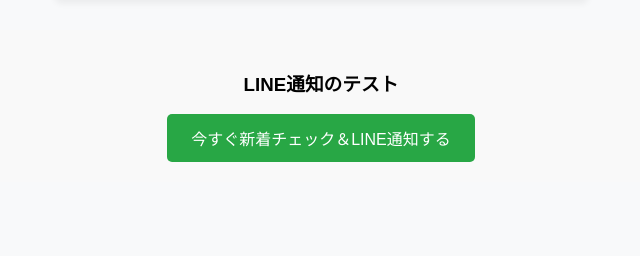
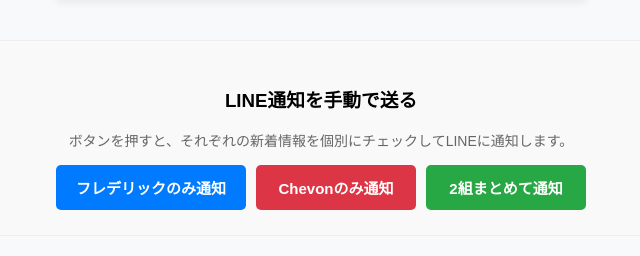
Before and after one commit to tengjianyujiang-design/schedule-app, a FastAPI app: page / in a window 1280 px wide. Shown: the part 632-888 px from the top of the page, without its empty margins (319-959 px from the left). Before the commit the page ends 794 px from the top, so only its background shows below. Run offline with FastAPI, Linux system fonts and the light colour scheme; data that the repository does not hold is empty.

Commit message:
Update index.html

```diff
--- a/templates/index.html
+++ b/templates/index.html
@@ -6,12 +6,8 @@
     <title>スケジュール通知アプリ</title>
     <link rel="stylesheet" href="/static/style.css">
     <style>
-        /* 画面全体の基本設定 */
         body { margin: 0; padding: 0; font-family: sans-serif; background: #f8f9fa; }
-
-        /* コンテンツエリア（カードやボタン）の幅制限 */
         .main-container { max-width: 800px; margin: 0 auto; padding: 20px; }
-
         .tab-container { display: flex; gap: 10px; margin-bottom: 20px; border-bottom: 2px solid #ccc; padding-bottom: 10px; }
         .tab-btn { padding: 10px 20px; font-size: 16px; cursor: pointer; border: 1px solid #ccc; background: #f0f0f0; border-radius: 5px; }
         .tab-btn.active { background: #333; color: #fff; border-color: #333; font-weight: bold; }
@@ -21,40 +17,23 @@
         .event-date { font-weight: bold; color: #555; }
         .event-title { font-size: 18px; margin: 5px 0; }
         .event-link { display: inline-block; margin-top: 5px; color: #0066cc; text-decoration: none; }
-        .notify-section { margin-top: 30px; padding: 20px; background: #f9f9f9; border-radius: 8px; text-align: center; }
-        .btn-notify { padding: 12px 24px; font-size: 16px; background-color: #28a745; color: white; border: none; border-radius: 5px; cursor: pointer; }
 
-        .embed-title {
-            margin-top: 40px;
-            font-size: 18px;
-            border-left: 5px solid #333;
-            padding-left: 10px;
-            color: #333;
-        }
+        /* 通知エリアと3つのボタンのデザイン */
+        .notify-section { margin-top: 40px; padding: 25px; background: #f9f9f9; border-radius: 8px; text-align: center; border: 1px solid #eee; }
+        .btn-group { display: flex; flex-wrap: wrap; gap: 10px; justify-content: center; margin-top: 15px; }
+        .btn-notify { padding: 12px 20px; font-size: 15px; color: white; border: none; border-radius: 5px; cursor: pointer; font-weight: bold; min-width: 160px; }
 
-      /* 💡 埋め込み全体の幅を画面の2/3にし、比率を縦10：横16に固定します */
-    .embed-wrapper {
-        width: 66.6vw;          /* 画面横幅の 2/3 (約66.6%) */
-        max-width: 533px;       /* 親コンテナ(800px)の2/3を超えないように制限 */
-        aspect-ratio: 16 / 10;  /* 💡【超重要】横16に対して縦10の比率を完全に固定 */
-        margin: 20px auto;      /* 上下に余白を作り、左右中央寄せ */
-        border: 1px solid #ccc;
-        border-radius: 8px;
-        overflow: hidden;
-        background: #fff;
-        box-shadow: 0 4px 6px rgba(0,0,0,0.05); /* 少し立体感を出して綺麗に見せます */
-    }
+        /* ボタンごとの色分け */
+        .btn-frederic { background-color: #007bff; } /* 青 */
+        .btn-chevon { background-color: #dc3545; }    /* 赤 */
+        .btn-all { background-color: #28a745; }       /* 緑 */
 
-    .site-embed {
-        width: 100%;
-        height: 100%;           /* wrapperの縦横比(16:10)にぴったり合わせます */
-        border: none;
-        display: block;
-    }
-</style>
+        .embed-title { margin-top: 40px; font-size: 18px; border-left: 5px solid #333; padding-left: 10px; color: #333; }
+        .embed-wrapper { width: 66.6vw; max-width: 533px; aspect-ratio: 16 / 10; margin: 20px auto; border: 1px solid #ccc; border-radius: 8px; overflow: hidden; background: #fff; box-shadow: 0 4px 6px rgba(0,0,0,0.05); }
+        .site-embed { width: 100%; height: 100%; border: none; display: block; }
+    </style>
 </head>
 <body>
-    <!-- 全体を包むメインコンテナ -->
     <div class="main-container">
         <h1>アーティスト スケジュール一覧</h1>
 
@@ -78,7 +57,6 @@
                 <p>フレデリックの予定はありません。</p>
             {% endif %}
 
-            <!-- 💡 幅を1/100にしたコンパクトな埋め込み枠 -->
             <h3 class="embed-title">公式サイトプレビュー</h3>
             <div class="embed-wrapper">
                 <iframe class="site-embed" src="https://frederic-official.com"></iframe>
@@ -99,29 +77,43 @@
                 <p>Chevonの予定はありません。</p>
             {% endif %}
 
-            <!-- 💡 幅を1/100にしたコンパクトな埋め込み枠 -->
             <h3 class="embed-title">公式サイトプレビュー</h3>
             <div class="embed-wrapper">
                 <iframe class="site-embed" src="https://chevon.biz"></iframe>
             </div>
         </div>
 
-        <!-- 手動通知ボタン（18:00チェックのテスト用） -->
+        <!-- 💡 3つに独立・合流させた通知テストセクション -->
         <div class="notify-section">
-            <h3>LINE通知のテスト</h3>
-            <!-- 💡 action を完全に絶対パス化して Not Found エラーを永久に防ぎます -->
-            <form action="/notify" method="POST">
-                <button type="submit" class="btn-notify">今すぐ新着チェック＆LINE通知する</button>
-            </form>
+            <h3>LINE通知を手動で送る</h3>
+            <p style="font-size: 14px; color: #666; margin-bottom: 15px;">ボタンを押すと、それぞれの新着情報を個別にチェックしてLINEに通知します。</p>
+
+            <div class="btn-group">
+                <!-- フレデリック専用ボタン -->
+                <form action="/notify" method="POST">
+                    <input type="hidden" name="target" value="frederic">
+                    <button type="submit" class="btn-notify btn-frederic">フレデリックのみ通知</button>
+                </form>
+
+                <!-- Chevon専用ボタン -->
+                <form action="/notify" method="POST">
+                    <input type="hidden" name="target" value="chevon">
+                    <button type="submit" class="btn-notify btn-chevon">Chevonのみ通知</button>
+                </form>
+
+                <!-- 一緒に送信（合流）ボタン -->
+                <form action="/notify" method="POST">
+                    <input type="hidden" name="target" value="all">
+                    <button type="submit" class="btn-notify btn-all">2組まとめて通知</button>
+                </form>
+            </div>
         </div>
     </div>
 
-    <!-- タブ切り替え用のJavaScript -->
     <script>
         function switchTab(artist) {
             document.querySelectorAll('.tab-content').forEach(el => el.classList.remove('active'));
             document.querySelectorAll('.tab-btn').forEach(el => el.classList.remove('active'));
-
             document.getElementById(artist + '-tab').classList.add('active');
             event.currentTarget.classList.add('active');
         }
```
